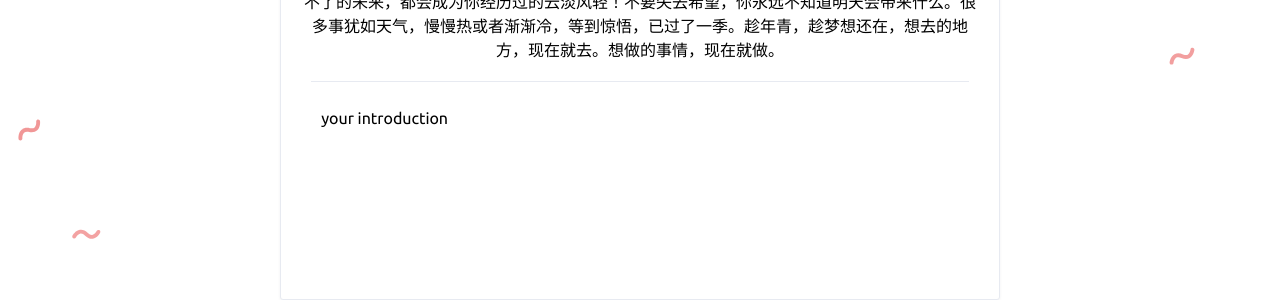
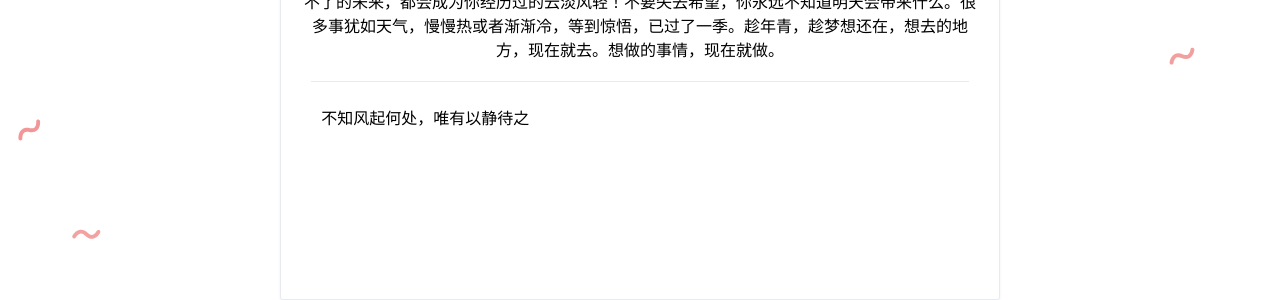
Before and after one commit to Ctwokm/Ctwokm.github.io, a Jekyll site: the page built from about.html, in a window 1280 px wide. Shown: the part 634-934 px from the top of the page. Built offline with Jekyll 4.4.1, drawn with Linux system fonts in a browser that asks for light colours; comment, search, counter and statistics services are not loaded.

Commit message:
关于我

```diff
--- a/_config.yml
+++ b/_config.yml
@@ -19,7 +19,7 @@ NickName: 'Ctwokm'
 webtitle: 'Ctwokm-Hujw'
 bio: '在逆境中，智者知难而进，愚者消沉不前。与其相信依靠别人，不如相信依靠自己，那些看似到不了的未来，都会成为你经历过的云淡风轻！不要失去希望，你永远不知道明天会带来什么。很多事犹如天气，慢慢热或者渐渐冷，等到惊悟，已过了一季。趁年青，趁梦想还在，想去的地方，现在就去。想做的事情，现在就做。'
 about: true
-aboutyou: 'your introduction'
+aboutyou: '不知风起何处，唯有以静待之'
 portraits: '/assets/profile.jpeg' # your portraits image file path
 
 # SNS
```
